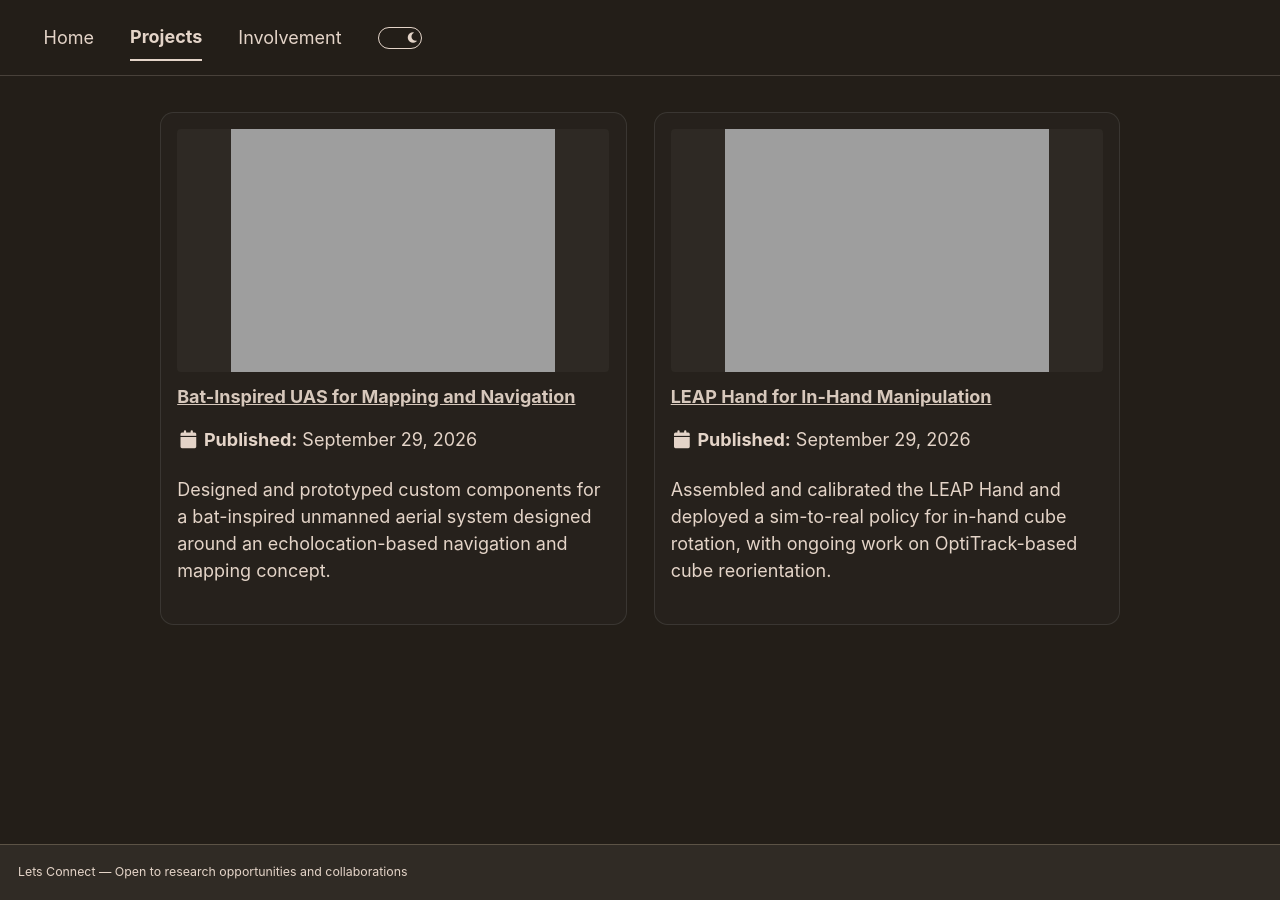
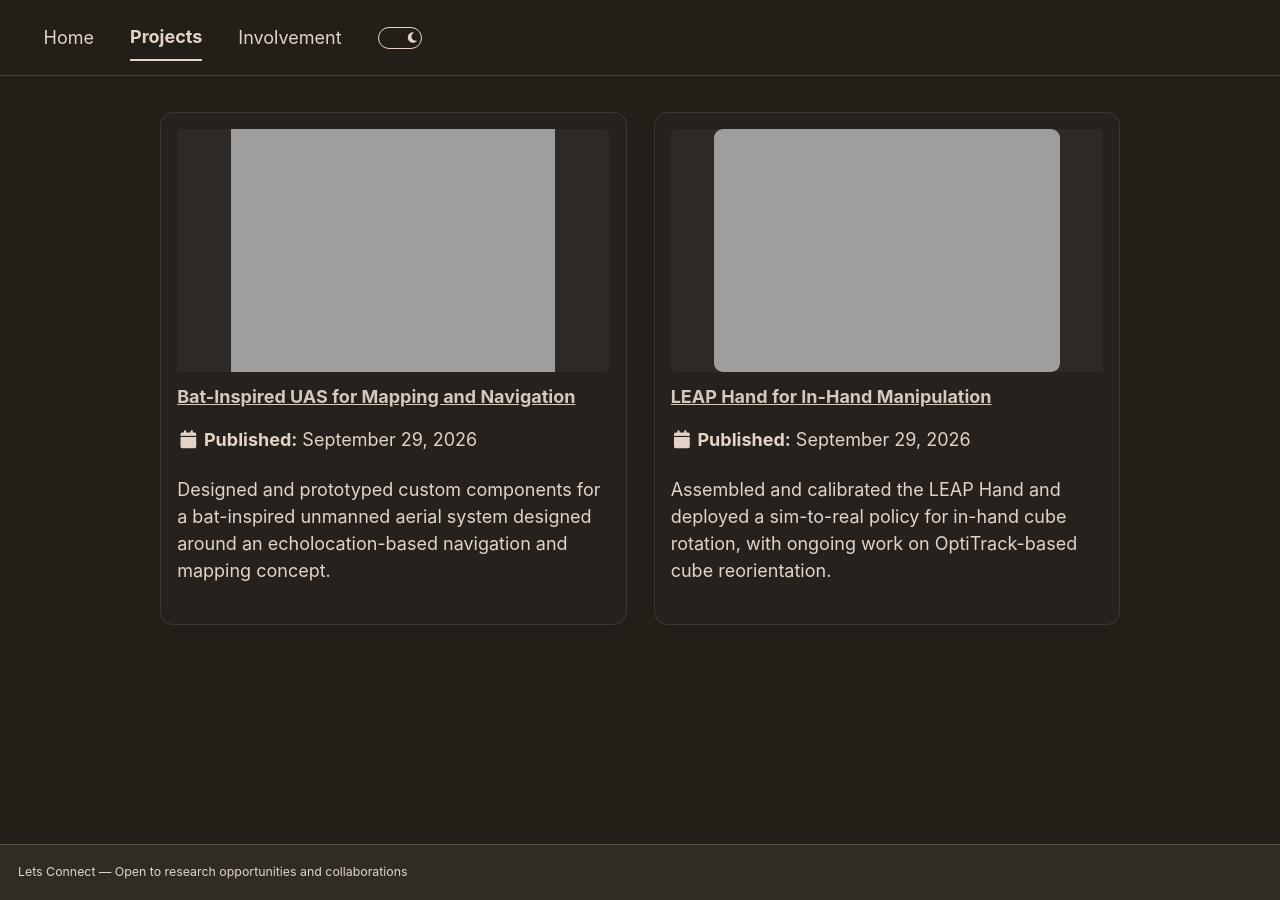
Before and after one commit to laurn156/laurn156.github.io, a Jekyll site: the page built from _pages/projects.md, in a window 1280 px wide. Built offline with Jekyll 4.4.1, drawn with Linux system fonts in a browser that asks for light colours; a style sheet for code colours, icons or effects is not loaded.

Commit message:
Widen LEAP Hand photo framing without distortion
Added styles for LEAP Hand framing and project grid images.

```diff
--- a/assets/css/main.scss
+++ b/assets/css/main.scss
@@ -310,3 +310,21 @@
     margin-top: 1.5rem;
   }
 }
+
+/* Tighter LEAP Hand framing preserves the photograph's proportions. */
+.project-overview-image--leap {
+  width: min(100%, 640px);
+  height: auto;
+  max-height: none;
+  aspect-ratio: 4 / 3;
+  object-fit: cover;
+  object-position: 50% 53%;
+}
+
+.project-grid .archive__item-teaser img[src$="/hand-main.png"] {
+  display: block;
+  width: 80%;
+  margin: 0 auto;
+  object-fit: cover;
+  object-position: 50% 53%;
+}
```
